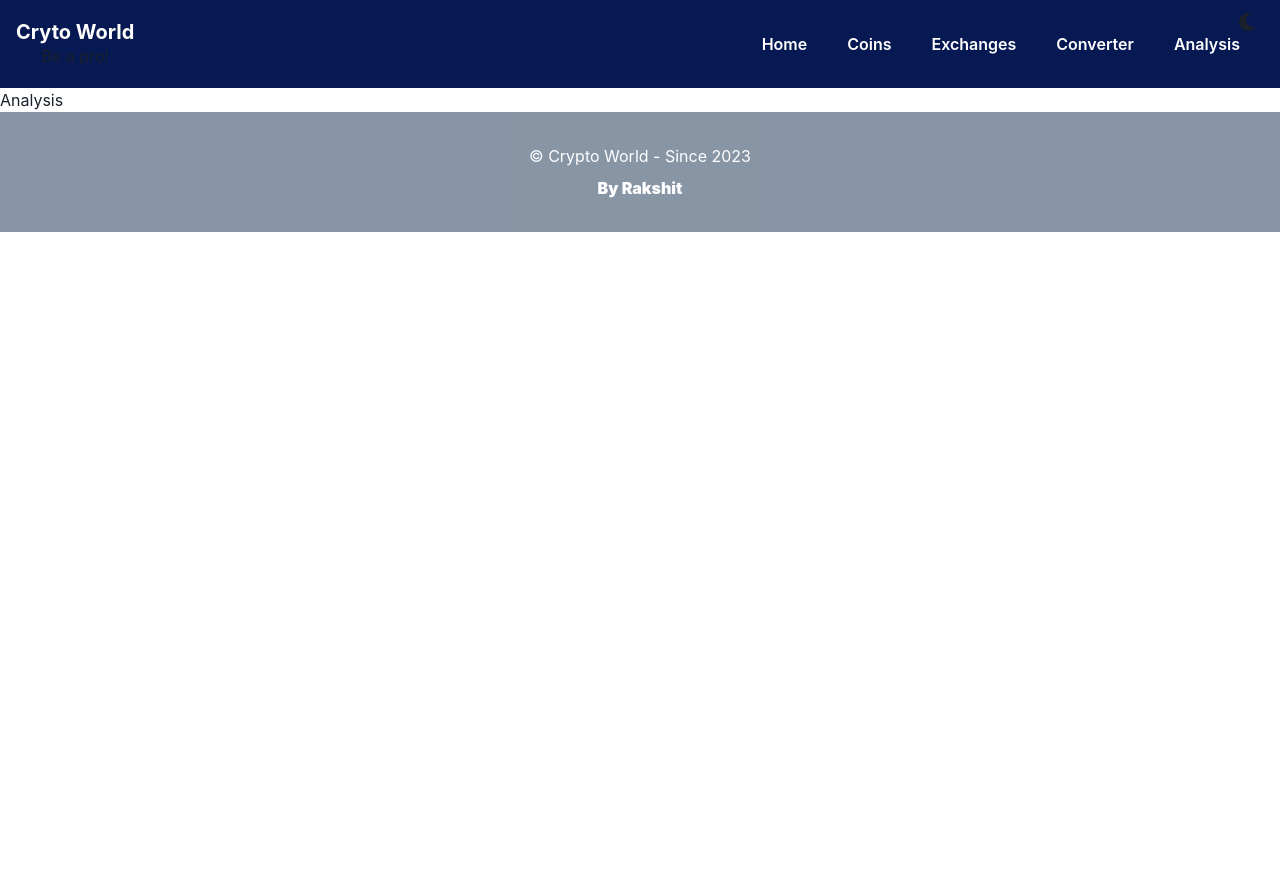
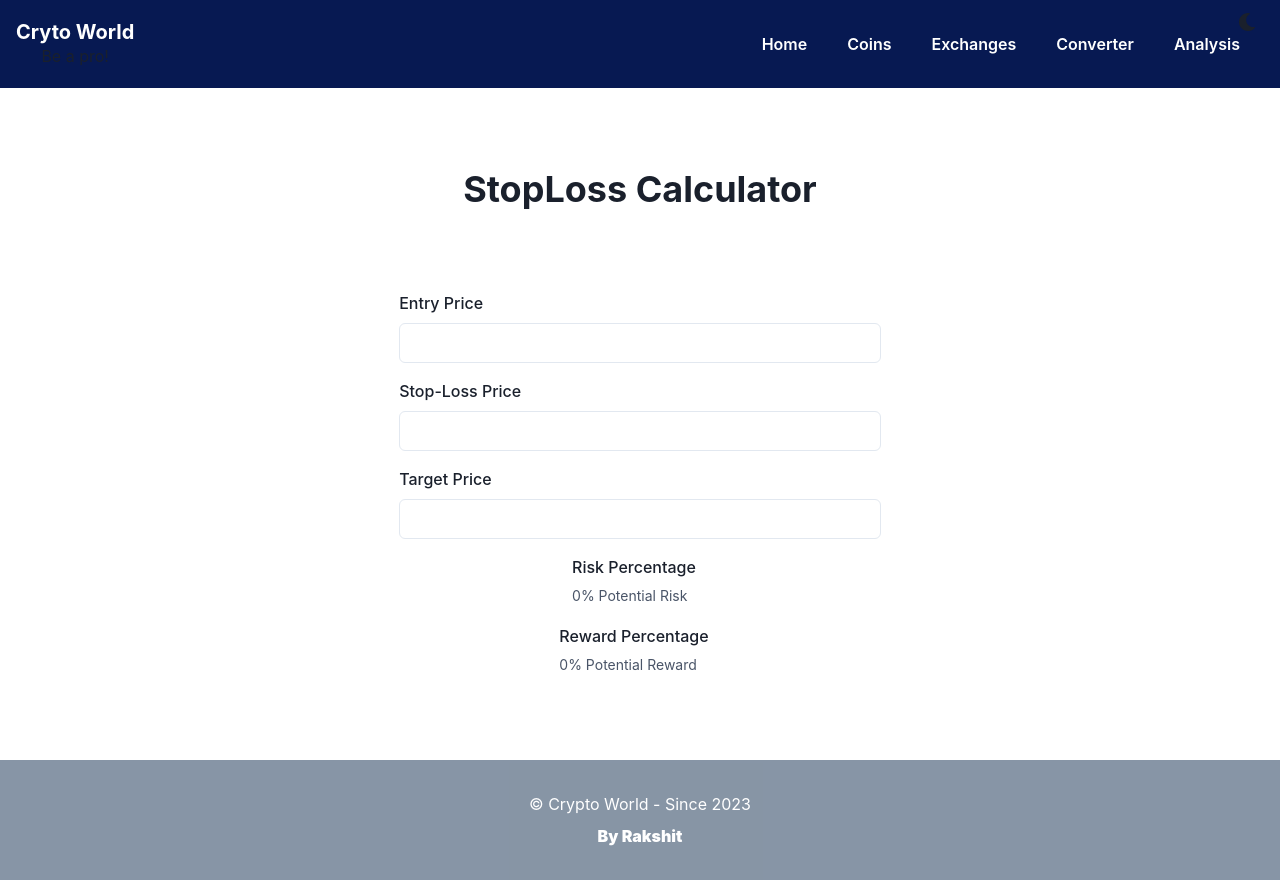
Before and after one commit to RakshitSathyakumar/Crypto-World, a React (Create React App) app: page /analysis in a window 1280 px wide. Before the commit the page ends 800 px from the top, so only its background shows below. Built offline with nearby package versions, Linux system fonts and the light colour scheme.

Commit message:
analysis complete along with add features for converter

```diff
--- a/src/App.js
+++ b/src/App.js
@@ -13,6 +13,8 @@ import Analysis from "./components/Analysis";
 
 import './styles/wallet.scss'
 import  './styles/DynamicBar.scss'
+import './styles/Analysis.scss'
+
 function App() {
   return (
     <Router>
--- a/src/components/Analysis.jsx
+++ b/src/components/Analysis.jsx
@@ -1,9 +1,92 @@
-import React from 'react'
+import React, { useState } from 'react';
+import { ChakraProvider, Box, Center, Heading, Input, FormControl, FormLabel, FormHelperText } from '@chakra-ui/react';
 
-const Analysis = () => {
+function RiskRewardCalculator() {
+  const [entryPrice, setEntryPrice] = useState('');
+  const [stopLossPrice, setStopLossPrice] = useState('');
+  const [targetPrice, setTargetPrice] = useState('');
+
+  // Calculate risk percentage and reward percentage
+  const calculateRiskAndReward = () => {
+    const entry = parseFloat(entryPrice);
+    const stopLoss = parseFloat(stopLossPrice);
+    const target = parseFloat(targetPrice);
+
+    if (isNaN(entry) || isNaN(stopLoss) || isNaN(target)) {
+      return {
+        riskPercentage: 0,
+        rewardPercentage: 0,
+      };
+    }
+
+    const riskPercentage = ((entry - stopLoss) / entry) * 100;
+    const rewardPercentage = ((target - entry) / entry) * 100;
+
+    return {
+      riskPercentage: isNaN(riskPercentage) ? 0 : riskPercentage.toFixed(2),
+      rewardPercentage: isNaN(rewardPercentage) ? 0 : rewardPercentage.toFixed(2),
+    };
+  };
+
+  const { riskPercentage, rewardPercentage } = calculateRiskAndReward();
+
   return (
-    <div>Analysis</div>
-  )
+    <Center p={4}>
+      <Box maxW="full" h={'80vh'}>
+        <Heading size="xl" textAlign="center" mb={4} p={'16'}>
+          StopLoss Calculator
+        </Heading>
+        <FormControl id="entryPrice" mt={4}>
+          <FormLabel>Entry Price</FormLabel>
+          <Input
+            type="number"
+            value={entryPrice}
+            onChange={(e) => setEntryPrice(e.target.value)}
+            // placeholder="Enter entry price"
+            textAlign="center"
+          />
+        </FormControl>
+        <FormControl id="stopLossPrice" mt={4}>
+          <FormLabel>Stop-Loss Price</FormLabel>
+          <Input
+            type="number"
+            value={stopLossPrice}
+            onChange={(e) => setStopLossPrice(e.target.value)}
+            // placeholder="Enter stop-loss price"
+            textAlign="center"
+          />
+        </FormControl>
+        <FormControl id="targetPrice" mt={4}>
+          <FormLabel>Target Price</FormLabel>
+          <Input
+            type="number"
+            value={targetPrice}
+            onChange={(e) => setTargetPrice(e.target.value)}
+            // placeholder="Enter target price"
+            textAlign="center"
+          />
+        </FormControl>
+        <Center mt={4}>
+          <Box>
+            <FormControl>
+              <FormLabel>Risk Percentage</FormLabel>
+              <FormHelperText>
+                {riskPercentage}% {riskPercentage < 0 ? 'Potential Loss' : 'Potential Risk'}
+              </FormHelperText>
+            </FormControl>
+          </Box>
+        </Center>
+        <Center mt={5}>
+          <Box>
+            <FormControl>
+              <FormLabel>Reward Percentage</FormLabel>
+              <FormHelperText>{rewardPercentage}% Potential Reward</FormHelperText>
+            </FormControl>
+          </Box>
+        </Center>
+      </Box>
+    </Center>
+  );
 }
 
-export default Analysis
+export default RiskRewardCalculator;
--- a/src/components/Converter.jsx
+++ b/src/components/Converter.jsx
@@ -1,15 +1,16 @@
-import { Button, HStack, Heading, Input, Text } from "@chakra-ui/react";
+import { Button, HStack, Heading, Input, RadioGroup, Text,Radio } from "@chakra-ui/react";
 import React, { useEffect, useState } from "react";
 import Coins from "./Coins";
 import { server } from "../index";
 import axios from "axios";
 const Converter = () => {
   const [data, setData] = useState(0);
+  const [coinid,setCoinid]=useState("bitcoin");
   useEffect(() => {
     const getValue = async () => {
       try {
         const { data } = await axios.get(
-          `${server}/coins/markets?vs_currency=inr&ids=bitcoin&order=market_cap_desc&per_page=100&page=1&sparkline=false&locale=en`
+          `${server}/coins/markets?vs_currency=inr&ids=${coinid}&order=market_cap_desc&per_page=100&page=1&sparkline=false&locale=en`
         );
         console.log(data[0].current_price);
         setData(data[0].current_price);
@@ -19,7 +20,7 @@ const Converter = () => {
     };
     getValue();
     console.log(data);
-  });
+  },[coinid]);
 
   const [inp, setInp] = useState(0);
   const submit = (e) => {
@@ -30,8 +31,14 @@ const Converter = () => {
   return (
     <div className="converter">
     <form onSubmit={submit}>
-        <Heading size={"md"}>Enter your Amount in INR</Heading>
-
+      <Heading size="md">Enter your Amount in INR</Heading>
+      <RadioGroup value={coinid} onChange={setCoinid}>
+        <HStack>
+          <Radio value="bitcoin">BTC</Radio>
+          <Radio value="ethereum">ETH</Radio>
+          <Radio value="solana">SOL</Radio>
+        </HStack>
+      </RadioGroup>
       <HStack>
         <Button
           type="sub"
@@ -42,7 +49,7 @@ const Converter = () => {
           -
         </Button>
         <Input
-            textAlign={"center"}
+          textAlign="center"
           type="text"
           name=""
           id=""
@@ -60,11 +67,11 @@ const Converter = () => {
       </HStack>
 
       {/* <Button type="submit" onSubmit={()=>console.log({inp})}>Convert into BCoins</Button> */}
-        <Heading size={"sm"}>Current Price of BTC is : INR {data}</Heading>
-        <Heading size={"sm"}>
-          The number of units of BTC you can Buy Right Now is : {inp / data}
-        </Heading>
+      {/* The next two lines assume you have a 'data' state to display the current price */}
+      <Heading size="sm">Current Price of {coinid} is : INR {data}</Heading>
+      <Heading size="sm">The number of units of BTC you can Buy Right Now is : {inp / data}</Heading>
     </form>
+    {/* <Text>*For the coins that firm belived to be best with future aspects</Text> */}
   </div>
 );
 };
--- a/src/components/Home.jsx
+++ b/src/components/Home.jsx
@@ -1,14 +1,42 @@
-import React from "react";
-import { Box, HStack, Heading, Image, Text, VStack } from "@chakra-ui/react";
+import React, { useEffect, useState } from "react";
+import {
+  Box,
+  Container,
+  HStack,
+  Heading,
+  Image,
+  Text,
+  VStack,
+} from "@chakra-ui/react";
 import img from "../assets/tradeHub.jpg";
 import btc2 from "../assets/fotor-ai-2023071523651_2.jpg";
 import btc1 from "../assets/fotor-ai-2023071523651_1.jpg";
 import { motion } from "framer-motion";
+import { server } from "../index";
+import axios from "axios";
 
 const Home = () => {
+  const [trending, setTrending] = useState({});
+  const [loading, setLoading] = useState(true);
+
+  useEffect(() => {
+    const fetch = async () => {
+      try {
+        const { data } = await axios.get(`${server}/search/trending`);
+        setTrending(data);
+        setLoading(false);
+      } catch (err) {
+        console.log(err);
+        setLoading(false);
+      }
+    };
+    fetch();
+  },[]);
+  console.log(trending);
+
   return (
-    <Box bgColor={"#3282B8"} w={"full"} h={"80vh"} opacity={'0.9'}>
-      <motion.div
+    <Box bgColor={"#3282B8"} w={"full"} h={"80vh"} opacity={"0.9"}>
+      {/* <motion.div
         style={{
           height: "80vh",
           padding: "50px",
@@ -31,7 +59,10 @@ const Home = () => {
           <Image w={"33%"} h={"50vh"} objectFit={"contain"} src={btc2} borderRadius={'20%'}/>
         </HStack>
         <Text p={'20'}>Lorem ipsum dolor sit, amet consectetur adipisicing elit. Assumenda alias voluptatum quam libero dolor consectetur veniam. Libero officiis consequatur corporis excepturi! Error tempora, in ex iure odio nostrum maxime aliquid.</Text>
+
+
       </motion.div>
+     */}
     </Box>
   );
 };
--- a/src/components/footer.jsx
+++ b/src/components/footer.jsx
@@ -12,6 +12,7 @@ const Footer = () => {
       minH={"20"}
       px={"16"}
       py={["16", "8"]}
+
     >
         <VStack>
 
--- /dev/null
+++ b/src/styles/Analysis.scss
@@ -0,0 +1,5 @@
+>div{
+    justify-content: center;
+    align-items: center;
+    display: flex;
+}
```
Lines whose indentation alone changed are shown as unchanged.
